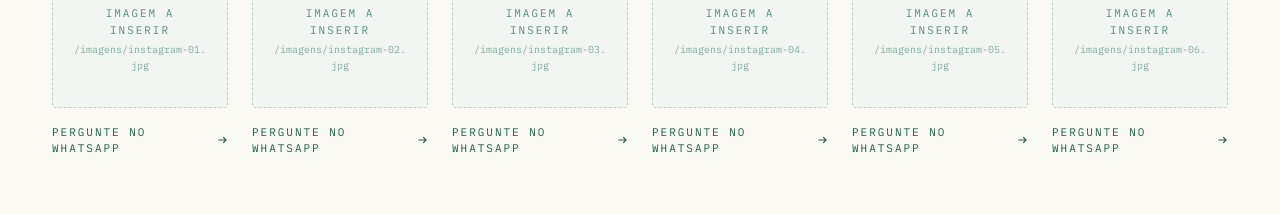
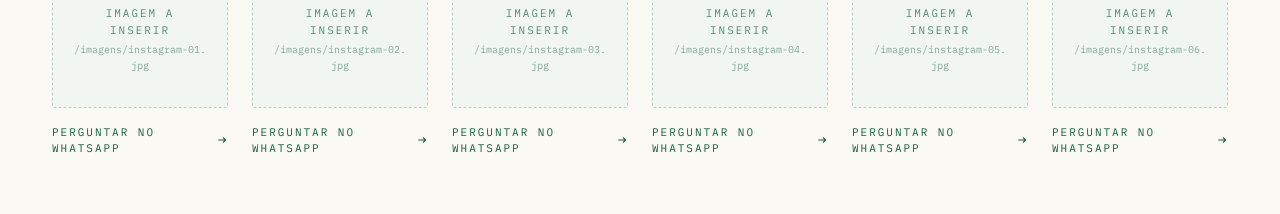
Before and after one commit to kaiopamorim-droid/Deliciasdonordeste, a React (Vite) app: page / in a window 1280 px wide. Shown: the part 5580-5794 px from the top of the page. Built offline with nearby package versions, Linux system fonts and the light colour scheme.

Commit message:
padroniza texto do cta para Perguntar no WhatsApp

```diff
--- a/src/sections/Instagram.jsx
+++ b/src/sections/Instagram.jsx
@@ -25,12 +25,12 @@ export default function Instagram() {
                 <Figura
                   imagem={post.imagem}
                   arquivo={post.arquivo}
-                  alt="Produto da Delícias do Nordeste"
+                  alt="Produto da DelÃ­cias do Nordeste"
                   className="aspect-square w-full rounded-marca"
                   imgClassName="group-hover:scale-[1.05]"
                 />
                 <span className="etiqueta mt-4 inline-flex items-center gap-1.5 text-verde transition-transform duration-300 group-hover:translate-x-1">
-                  Pergunte no WhatsApp
+                  Perguntar no WhatsApp
                   <svg
                     viewBox="0 0 16 16"
                     className="h-3 w-3"
```
